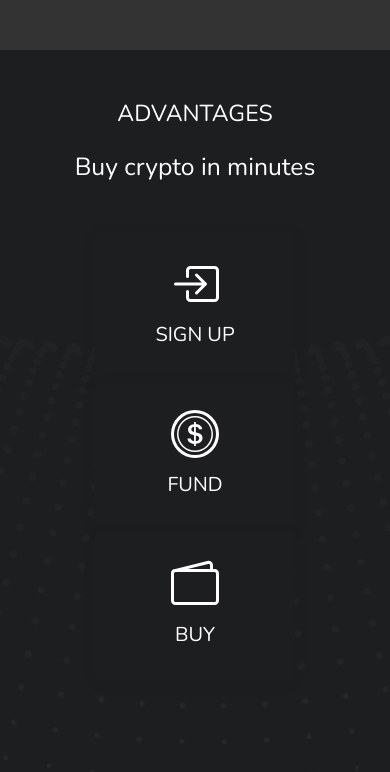
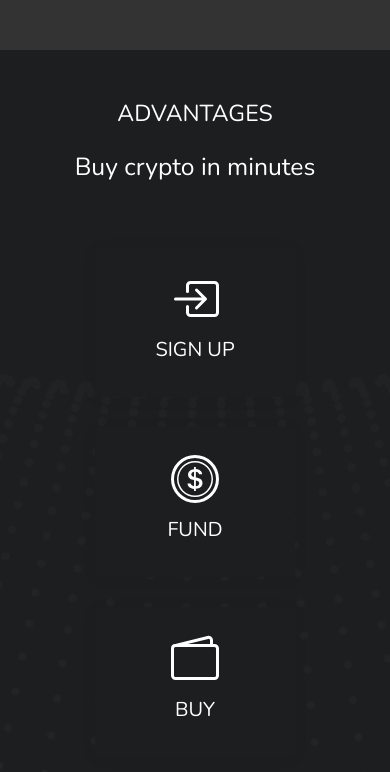
Before and after one commit to n1ks0N/btc-landing, a plain HTML site: page index.html in a window 390 px wide. Shown: the part 1692-2464 px from the top of the page. Drawn offline with nearby package versions, Linux system fonts and the light colour scheme.

Commit message:
animations

```diff
--- a/css/style.scss
+++ b/css/style.scss
@@ -385,9 +385,9 @@ footer {
 
 /* Media Queries */
 @media screen and (max-width: 500px) {
-  .portfolio__content, .portfolio__img, .adv__item, .earn__img, .earn__content, .offer {
-    opacity: 1;
-  }
+  // .portfolio__content, .portfolio__img, .adv__item, .earn__img, .earn__content, .offer {
+    // opacity: 1;
+  // }
   .header__logo, .header__menu__item_extra {
     display: none;
   }
@@ -439,4 +439,7 @@ footer {
   .earn__img {
     margin-bottom: 25px;
   }
+  .adv__item {
+    margin: 15px;
+  }
 }
--- a/js/script.js
+++ b/js/script.js
@@ -1,5 +1,5 @@
 const windowWidth = $(window).innerWidth()
-if (windowWidth > 500) {
+if (windowWidth) {
   $(window).scroll(() => {
     const windowHeight = $(window).innerHeight()
     if ($('.portfolio').position().top - windowHeight + $('.portfolio').height() / 2 <= $(window).scrollTop()) {
```
Also changed, not shown: css/style.css, 1 other file.
